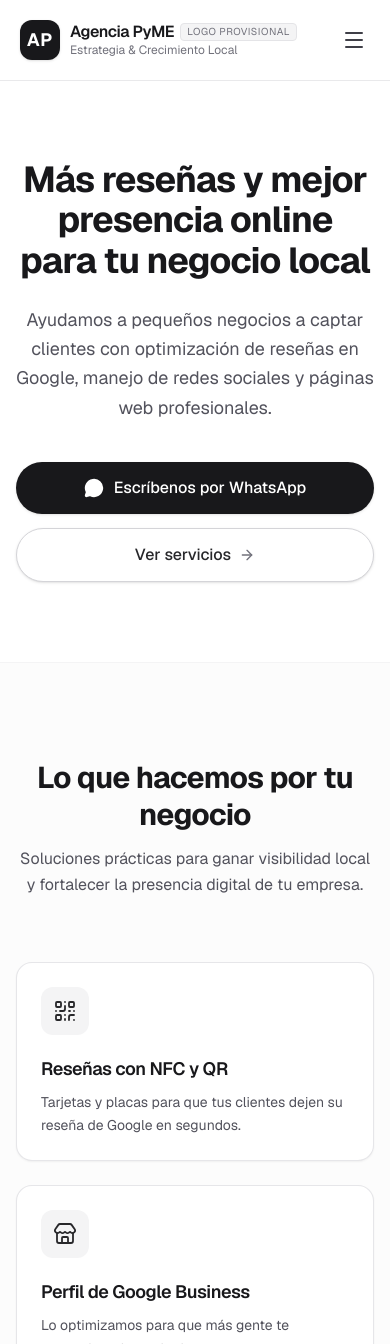
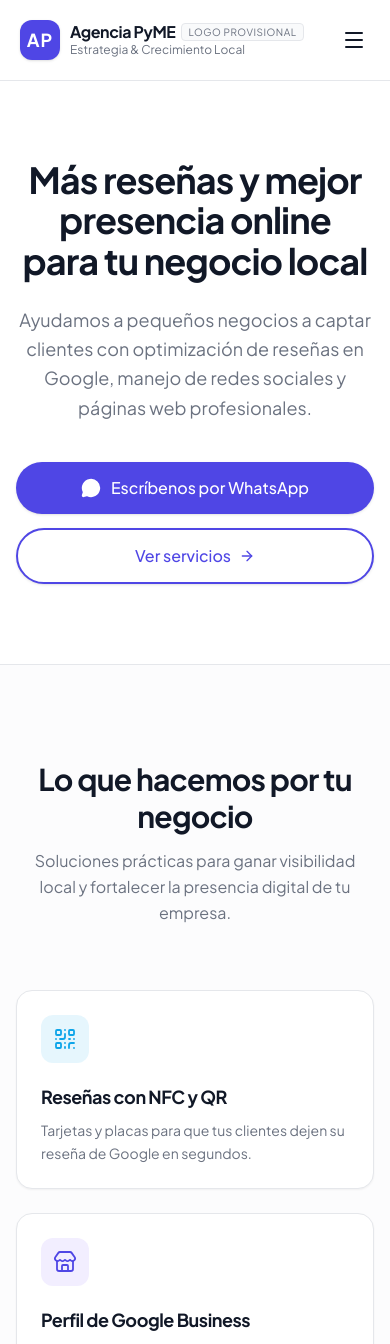
Before and after one commit to isaelrivr/WEB-PAGE-BUSSINESS, a Next.js app: page / in a window 390 px wide. Shown: the top 1344 px of the page. Built offline with nearby package versions, Linux system fonts and the light colour scheme.

Commit message:
paleta y tipografia

```diff
--- a/app/globals.css
+++ b/app/globals.css
@@ -1,21 +1,43 @@
 @import "tailwindcss";
 
 :root {
-  --background: #ffffff;
-  --foreground: #18181b;
+  --primary: #4F46E5;
+  --accent: #0EA5E9;
+  --highlight: #A78BFA;
+  --background: #FFFFFF;
+  --text-main: #111827;
+  --text-muted: #6B7280;
+  --surface: #F9FAFB;
+  --border: #E5E7EB;
 }
 
-@theme inline {
-  --color-background: var(--background);
-  --color-foreground: var(--foreground);
-  --font-sans: var(--font-geist-sans);
-  --font-mono: var(--font-geist-mono);
+@theme {
+  --color-primary: #4F46E5;
+  --color-accent: #0EA5E9;
+  --color-highlight: #A78BFA;
+  --color-background: #FFFFFF;
+  --color-text-main: #111827;
+  --color-text-muted: #6B7280;
+  --color-surface: #F9FAFB;
+  --color-border: #E5E7EB;
+
+  --font-sans: var(--font-jakarta), -apple-system, BlinkMacSystemFont, "Segoe UI", Roboto, sans-serif;
 }
 
 body {
-  background: var(--background);
-  color: var(--foreground);
-  font-family: var(--font-geist-sans), -apple-system, BlinkMacSystemFont, "Segoe UI", Roboto, sans-serif;
+  background-color: var(--background);
+  color: var(--text-main);
+  font-family: var(--font-sans);
+}
+
+h1, h2, h3, h4, h5, h6 {
+  font-weight: 700;
+  color: var(--text-main);
+}
+
+p {
+  font-weight: 400;
+  color: var(--text-muted);
 }
 
 /* Animación sutil de entrada (fade y subida suave) */
--- a/app/layout.tsx
+++ b/app/layout.tsx
@@ -1,17 +1,14 @@
 import type { Metadata } from "next";
-import { Geist, Geist_Mono } from "next/font/google";
+import { Plus_Jakarta_Sans } from "next/font/google";
 import Navbar from "@/components/Navbar";
 import Footer from "@/components/Footer";
 import "./globals.css";
 
-const geistSans = Geist({
-  variable: "--font-geist-sans",
+const plusJakartaSans = Plus_Jakarta_Sans({
+  variable: "--font-jakarta",
   subsets: ["latin"],
-});
-
-const geistMono = Geist_Mono({
-  variable: "--font-geist-mono",
-  subsets: ["latin"],
+  weight: ["400", "500", "600", "700"],
+  display: "swap",
 });
 
 export const metadata: Metadata = {
@@ -28,13 +25,11 @@ export default function RootLayout({
   return (
     <html
       lang="es-MX"
-      className={`${geistSans.variable} ${geistMono.variable} h-full antialiased scroll-smooth`}
+      className={`${plusJakartaSans.variable} h-full antialiased scroll-smooth`}
     >
-      <body className="min-h-screen flex flex-col bg-white text-zinc-900 selection:bg-zinc-900 selection:text-white">
+      <body className="min-h-screen flex flex-col bg-background text-text-main selection:bg-primary selection:text-white font-sans">
         <Navbar />
-        <main className="flex-1 pt-20 flex flex-col">
-          {children}
-        </main>
+        <main className="flex-1 pt-20 flex flex-col">{children}</main>
         <Footer />
       </body>
     </html>
--- a/components/Hero.tsx
+++ b/components/Hero.tsx
@@ -6,27 +6,32 @@ export default function Hero() {
     "https://wa.me/5210000000000?text=Hola,%20me%20gustar%C3%ADa%20recibir%20informaci%C3%B3n%20para%20mi%20negocio";
 
   return (
-    <section className="relative flex-1 flex items-center justify-center py-20 sm:py-28 md:py-36 lg:py-44 px-4 sm:px-6 lg:px-8 overflow-hidden">
+    <section className="relative flex-1 flex items-center justify-center py-20 sm:py-28 md:py-36 lg:py-44 px-4 sm:px-6 lg:px-8 overflow-hidden bg-background">
+      {/* Detalle decorativo sutil: degradado suave con celeste y lila a muy baja opacidad */}
+      <div
+        aria-hidden="true"
+        className="absolute top-1/2 left-1/2 -translate-x-1/2 -translate-y-1/2 w-[550px] sm:w-[700px] h-[300px] bg-gradient-to-tr from-accent/10 via-highlight/10 to-transparent blur-3xl -z-10 pointer-events-none rounded-full"
+      />
+
       <div className="max-w-4xl mx-auto text-center flex flex-col items-center">
-
-        {/* Titular grande */}
-        <h1 className="text-4xl sm:text-5xl md:text-6xl lg:text-7xl font-bold tracking-tight text-zinc-900 leading-[1.12] text-balance animate-fade-in-up">
+        {/* Titular grande (peso 700, color texto principal) */}
+        <h1 className="text-4xl sm:text-5xl md:text-6xl lg:text-7xl font-bold tracking-tight text-text-main leading-[1.12] text-balance animate-fade-in-up">
           Más reseñas y mejor presencia online para tu negocio local
         </h1>
 
-        {/* Subtítulo de 1 o 2 líneas */}
-        <p className="mt-6 sm:mt-8 text-lg sm:text-xl md:text-2xl text-zinc-600 max-w-2xl leading-relaxed font-normal text-pretty animate-fade-in-up animation-delay-150">
+        {/* Subtítulo de 1 o 2 líneas (peso 400, color texto secundario) */}
+        <p className="mt-6 sm:mt-8 text-lg sm:text-xl md:text-2xl text-text-muted max-w-2xl leading-relaxed font-normal text-pretty animate-fade-in-up animation-delay-150">
           Ayudamos a pequeños negocios a captar clientes con optimización de reseñas en Google, manejo de redes sociales y páginas web profesionales.
         </p>
 
-        {/* Grupo de dos botones con colores neutros provisionales */}
+        {/* Grupo de dos botones: principal (índigo con texto blanco) y secundario (borde índigo con texto índigo) */}
         <div className="mt-10 sm:mt-12 flex flex-col sm:flex-row items-center justify-center gap-3.5 sm:gap-4 w-full sm:w-auto animate-fade-in-up animation-delay-300">
           {/* Botón principal: Escríbenos por WhatsApp */}
           <a
             href={whatsappUrl}
             target="_blank"
             rel="noopener noreferrer"
-            className="w-full sm:w-auto inline-flex items-center justify-center gap-2.5 px-7 py-3.5 rounded-full text-base font-medium text-white bg-zinc-900 hover:bg-zinc-800 transition-all duration-200 shadow-sm hover:shadow active:scale-[0.98] focus:outline-none focus-visible:ring-2 focus-visible:ring-zinc-900 focus-visible:ring-offset-2"
+            className="w-full sm:w-auto inline-flex items-center justify-center gap-2.5 px-7 py-3.5 rounded-full text-base font-medium text-white bg-primary hover:bg-primary/90 transition-all duration-200 shadow-sm hover:shadow active:scale-[0.98] focus:outline-none focus-visible:ring-2 focus-visible:ring-primary focus-visible:ring-offset-2"
             aria-label="Escríbenos por WhatsApp (abre en una nueva pestaña)"
           >
             <MessageCircle className="w-5 h-5 fill-current" />
@@ -36,13 +41,12 @@ export default function Hero() {
           {/* Botón secundario: Ver servicios */}
           <Link
             href="#servicios"
-            className="w-full sm:w-auto inline-flex items-center justify-center gap-2 px-7 py-3.5 rounded-full text-base font-medium text-zinc-800 bg-white border border-zinc-300 hover:bg-zinc-50 hover:border-zinc-400 hover:text-zinc-950 transition-all duration-200 shadow-sm active:scale-[0.98] focus:outline-none focus-visible:ring-2 focus-visible:ring-zinc-900 focus-visible:ring-offset-2"
+            className="w-full sm:w-auto inline-flex items-center justify-center gap-2 px-7 py-3.5 rounded-full text-base font-medium text-primary bg-background border-2 border-primary hover:bg-primary/5 transition-all duration-200 shadow-sm active:scale-[0.98] focus:outline-none focus-visible:ring-2 focus-visible:ring-primary focus-visible:ring-offset-2"
           >
             <span>Ver servicios</span>
-            <ArrowRight className="w-4 h-4 text-zinc-500" />
+            <ArrowRight className="w-4 h-4 text-primary" />
           </Link>
         </div>
-
       </div>
     </section>
   );
--- a/components/Navbar.tsx
+++ b/components/Navbar.tsx
@@ -15,10 +15,11 @@ export default function Navbar() {
   const [mobileMenuOpen, setMobileMenuOpen] = useState(false);
 
   // Enlace directo a WhatsApp configurado para atención en México
-  const whatsappUrl = "https://wa.me/5210000000000?text=Hola,%20me%20gustar%C3%ADa%20recibir%20informaci%C3%B3n%20para%20mi%20negocio";
+  const whatsappUrl =
+    "https://wa.me/5210000000000?text=Hola,%20me%20gustar%C3%ADa%20recibir%20informaci%C3%B3n%20para%20mi%20negocio";
 
   return (
-    <header className="fixed top-0 left-0 right-0 z-50 bg-white/85 backdrop-blur-md border-b border-zinc-200/80 transition-all duration-300">
+    <header className="fixed top-0 left-0 right-0 z-50 bg-background/85 backdrop-blur-md border-b border-border transition-all duration-300">
       <nav
         aria-label="Navegación principal"
         className="max-w-7xl mx-auto px-4 sm:px-6 lg:px-8 h-20 flex items-center justify-between"
@@ -26,19 +27,19 @@ export default function Navbar() {
         {/* Logo provisional */}
         <Link
           href="/"
-          className="flex items-center gap-2.5 group focus:outline-none focus-visible:ring-2 focus-visible:ring-zinc-900 rounded-lg p-1"
+          className="flex items-center gap-2.5 group focus:outline-none focus-visible:ring-2 focus-visible:ring-primary rounded-lg p-1"
         >
-          <div className="w-10 h-10 rounded-xl bg-zinc-900 text-white flex items-center justify-center font-bold text-lg tracking-wider shadow-sm transition-transform duration-300 group-hover:scale-105">
+          <div className="w-10 h-10 rounded-xl bg-primary text-white flex items-center justify-center font-bold text-lg tracking-wider shadow-sm transition-transform duration-300 group-hover:scale-105">
             AP
           </div>
           <div className="flex flex-col">
-            <span className="text-base font-semibold text-zinc-900 tracking-tight leading-tight flex items-center gap-1.5">
+            <span className="text-base font-bold text-text-main tracking-tight leading-tight flex items-center gap-1.5">
               Agencia PyME
-              <span className="text-[10px] font-normal uppercase tracking-wider px-1.5 py-0.5 rounded bg-zinc-100 text-zinc-500 border border-zinc-200">
+              <span className="text-[10px] font-normal uppercase tracking-wider px-1.5 py-0.5 rounded bg-surface text-text-muted border border-border">
                 Logo Provisional
               </span>
             </span>
-            <span className="text-xs text-zinc-500 font-normal">
+            <span className="text-xs text-text-muted font-normal">
               Estrategia & Crecimiento Local
             </span>
           </div>
@@ -50,20 +51,20 @@ export default function Navbar() {
             <Link
               key={link.name}
               href={link.href}
-              className="text-sm font-medium text-zinc-600 hover:text-zinc-950 transition-colors duration-200 py-1"
+              className="text-sm font-medium text-text-muted hover:text-text-main transition-colors duration-200 py-1"
             >
               {link.name}
             </Link>
           ))}
         </div>
 
-        {/* CTA Escritorio: Escríbenos por WhatsApp */}
+        {/* CTA Escritorio: Escríbenos por WhatsApp (Botón principal: índigo con texto blanco) */}
         <div className="hidden md:flex items-center">
           <a
             href={whatsappUrl}
             target="_blank"
             rel="noopener noreferrer"
-            className="inline-flex items-center gap-2 px-4 py-2.5 rounded-full text-sm font-medium text-emerald-800 bg-emerald-50 border border-emerald-200/80 hover:bg-emerald-600 hover:text-white hover:border-emerald-600 transition-all duration-200 shadow-sm active:scale-95"
+            className="inline-flex items-center gap-2 px-5 py-2.5 rounded-full text-sm font-medium text-white bg-primary hover:bg-primary/90 transition-all duration-200 shadow-sm active:scale-95 focus:outline-none focus-visible:ring-2 focus-visible:ring-primary focus-visible:ring-offset-2"
             aria-label="Escríbenos por WhatsApp (abre en nueva pestaña)"
           >
             <MessageCircle className="w-4 h-4 fill-current" />
@@ -75,7 +76,7 @@ export default function Navbar() {
         <button
           type="button"
           onClick={() => setMobileMenuOpen(!mobileMenuOpen)}
-          className="md:hidden p-2 rounded-lg text-zinc-700 hover:text-zinc-950 hover:bg-zinc-100 focus:outline-none focus:ring-2 focus:ring-zinc-900"
+          className="md:hidden p-2 rounded-lg text-text-main hover:bg-surface focus:outline-none focus:ring-2 focus:ring-primary"
           aria-expanded={mobileMenuOpen}
           aria-label={mobileMenuOpen ? "Cerrar menú" : "Abrir menú de navegación"}
         >
@@ -85,26 +86,26 @@ export default function Navbar() {
 
       {/* Menú móvil desplegable */}
       {mobileMenuOpen && (
-        <div className="md:hidden border-b border-zinc-200 bg-white px-4 pt-3 pb-6 shadow-xl animate-in slide-in-from-top-2 duration-200">
+        <div className="md:hidden border-b border-border bg-background px-4 pt-3 pb-6 shadow-xl animate-in slide-in-from-top-2 duration-200">
           <div className="flex flex-col space-y-3">
             {NAV_LINKS.map((link) => (
               <Link
                 key={link.name}
                 href={link.href}
                 onClick={() => setMobileMenuOpen(false)}
-                className="text-base font-medium text-zinc-800 hover:text-zinc-950 hover:bg-zinc-50 px-3 py-2 rounded-md transition-colors"
+                className="text-base font-medium text-text-main hover:bg-surface px-3 py-2 rounded-md transition-colors"
               >
                 {link.name}
               </Link>
             ))}
 
-            <div className="pt-3 border-t border-zinc-100">
+            <div className="pt-3 border-t border-border">
               <a
                 href={whatsappUrl}
                 target="_blank"
                 rel="noopener noreferrer"
                 onClick={() => setMobileMenuOpen(false)}
-                className="w-full flex items-center justify-center gap-2 px-4 py-3 rounded-xl text-base font-medium text-white bg-emerald-600 hover:bg-emerald-700 transition-colors shadow-sm"
+                className="w-full flex items-center justify-center gap-2 px-4 py-3 rounded-xl text-base font-medium text-white bg-primary hover:bg-primary/90 transition-colors shadow-sm"
               >
                 <MessageCircle className="w-5 h-5 fill-current" />
                 <span>Escríbenos por WhatsApp</span>
--- a/components/Services.tsx
+++ b/components/Services.tsx
@@ -7,6 +7,7 @@ interface ServiceItem {
   icon: React.ComponentType<{ className?: string }>;
   title: string;
   description: string;
+  accentClass: string;
 }
 
 const SERVICES: ServiceItem[] = [
@@ -15,24 +16,28 @@ const SERVICES: ServiceItem[] = [
     title: "Reseñas con NFC y QR",
     description:
       "Tarjetas y placas para que tus clientes dejen su reseña de Google en segundos.",
+    accentClass: "bg-accent/10 text-accent group-hover:bg-accent group-hover:text-white",
   },
   {
     icon: Store,
     title: "Perfil de Google Business",
     description:
       "Lo optimizamos para que más gente te encuentre y te contacte.",
+    accentClass: "bg-highlight/15 text-primary group-hover:bg-primary group-hover:text-white",
   },
   {
     icon: Globe,
     title: "Páginas web",
     description:
       "Sitios rápidos, claros y hechos a la medida para tu negocio.",
+    accentClass: "bg-accent/10 text-accent group-hover:bg-accent group-hover:text-white",
   },
   {
     icon: Share2,
     title: "Redes sociales",
     description:
       "Contenido y diseño constantes para mantener tu marca activa.",
+    accentClass: "bg-highlight/15 text-primary group-hover:bg-primary group-hover:text-white",
   },
 ];
 
@@ -65,7 +70,7 @@ export default function Services() {
     <section
       id="servicios"
       ref={sectionRef}
-      className="py-24 sm:py-32 lg:py-36 px-4 sm:px-6 lg:px-8 border-t border-zinc-100 bg-zinc-50/50"
+      className="py-24 sm:py-32 lg:py-36 px-4 sm:px-6 lg:px-8 border-t border-border bg-surface/50"
     >
       <div className="max-w-7xl mx-auto">
         {/* Encabezado de la sección */}
@@ -76,10 +81,10 @@ export default function Services() {
               : "opacity-0 translate-y-6"
           }`}
         >
-          <h2 className="text-3xl sm:text-4xl font-bold tracking-tight text-zinc-900 leading-tight">
+          <h2 className="text-3xl sm:text-4xl font-bold tracking-tight text-text-main leading-tight">
             Lo que hacemos por tu negocio
           </h2>
-          <p className="text-base sm:text-lg text-zinc-600 font-normal leading-relaxed">
+          <p className="text-base sm:text-lg text-text-muted font-normal leading-relaxed">
             Soluciones prácticas para ganar visibilidad local y fortalecer la presencia digital de tu empresa.
           </p>
         </div>
@@ -94,25 +99,27 @@ export default function Services() {
                 style={{
                   transitionDelay: isVisible ? `${index * 120}ms` : "0ms",
                 }}
-                className={`group p-6 sm:p-7 rounded-2xl bg-white border border-zinc-200/90 shadow-xs hover:border-zinc-300 hover:shadow-md hover:-translate-y-1 transition-all duration-300 flex flex-col justify-between ${
+                className={`group p-6 sm:p-7 rounded-2xl bg-background border border-border shadow-xs hover:border-primary/40 hover:shadow-md hover:-translate-y-1 transition-all duration-300 flex flex-col justify-between ${
                   isVisible
                     ? "opacity-100 translate-y-0"
                     : "opacity-0 translate-y-8"
                 }`}
               >
                 <div>
-                  {/* Icono con contenedor sobrio y transición al hover */}
-                  <div className="w-12 h-12 rounded-xl bg-zinc-100 text-zinc-800 flex items-center justify-center mb-5 group-hover:bg-zinc-900 group-hover:text-white transition-colors duration-200">
+                  {/* Icono con fondo suave de baja opacidad (celeste / lila como decoración) */}
+                  <div
+                    className={`w-12 h-12 rounded-xl flex items-center justify-center mb-5 transition-colors duration-300 ${service.accentClass}`}
+                  >
                     <Icon className="w-6 h-6 stroke-[1.8]" />
                   </div>
 
-                  {/* Título de la tarjeta */}
-                  <h3 className="text-lg font-semibold text-zinc-900 tracking-tight mb-2">
+                  {/* Título de la tarjeta (peso 700, texto principal) */}
+                  <h3 className="text-lg font-bold text-text-main tracking-tight mb-2">
                     {service.title}
                   </h3>
 
-                  {/* Descripción de 2 líneas */}
-                  <p className="text-sm text-zinc-600 font-normal leading-relaxed">
+                  {/* Descripción de 2 líneas (peso 400, texto secundario) */}
+                  <p className="text-sm text-text-muted font-normal leading-relaxed">
                     {service.description}
                   </p>
                 </div>
```
Also changed, not shown: components/Footer.tsx (+21 -21 lines), components/HowWeWork.tsx (+21 -25 lines).
